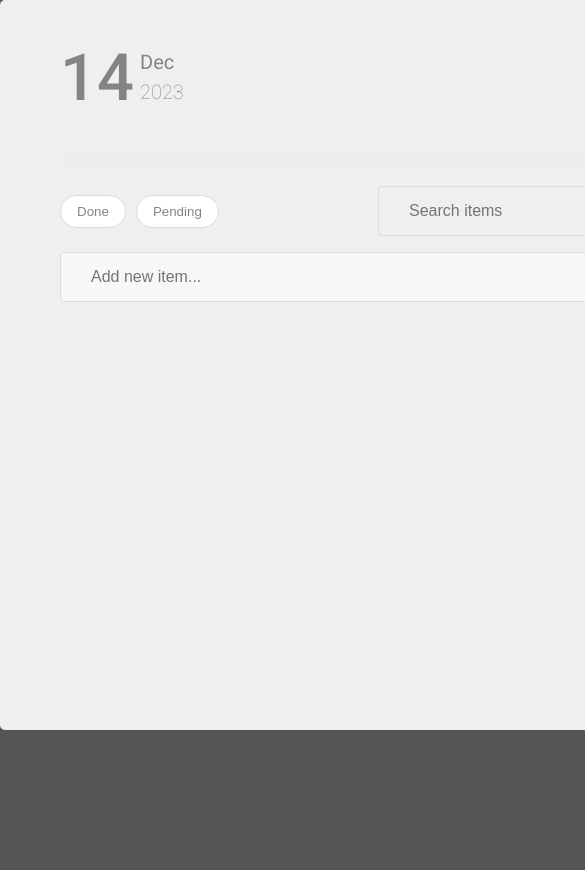
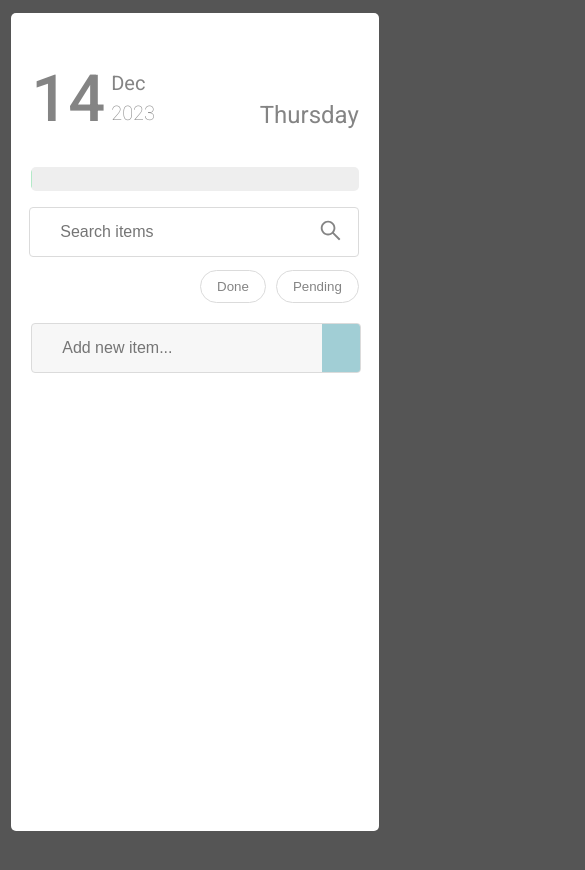
Before and after one commit to sizebay/frontend-challenge, a React (Create React App) app: page / in a window 390 px wide. Shown: the top 870 px of the page, 585 px wide, since content can reach past the window. After the commit the page ends 844 px from the top, so only its background shows below. Built offline with nearby package versions, Linux system fonts and the light colour scheme; data requests are answered from the project's data file; some icons are missing.

Commit message:
style: general corrections

```diff
--- a/src/components/FilterButtons/index.tsx
+++ b/src/components/FilterButtons/index.tsx
@@ -5,7 +5,6 @@ import { FilterType } from "../../types/ITasks";
 
 const ButtonFilter = styled.button<ButtonProps>`
   padding: 8px 16px;
-  margin-right: 10px;
   cursor: pointer;
   background-color: ${(props) => (props.active ? "#F7F7F8" : "#FFFFFF")};
   color: ${(props) => (props.active ? "#4DA6B3" : "#848484")};
@@ -21,7 +20,14 @@ const FilterContainer = styled.div`
   flex-direction: row;
   align-items: center;
   height: 40px;
+  gap: 10px;
   bottom: 0;
+
+  @media screen and (max-width: 768px) {
+    order: 2 !important;
+    justify-content: right;
+    width: 100%;
+  }
 `;
 
 interface ButtonProps {
--- a/src/components/Header/styles.ts
+++ b/src/components/Header/styles.ts
@@ -5,6 +5,10 @@ export const HeaderContainer = styled.div`
   display: flex;
   overflow: hidden;
   position: relative;
+
+    @media screen and (max-width: 768px) {
+      margin-top: 3rem
+    }
 `;
 
 export const YearMonthContainer = styled.div`
--- a/src/components/SearchBar/styles.ts
+++ b/src/components/SearchBar/styles.ts
@@ -11,6 +11,11 @@ export const SearchContainer = styled.div`
   transition: all 0.3s ease;
   border: 1px solid var(--grey-light);
   border-radius: 4px;
+
+  @media screen and (max-width: 768px) {
+    order: 1!important;
+    width: 100%;
+  }
 `;
 
 export const SearchInput = styled.input`
--- a/src/components/TasksList/Task/index.tsx
+++ b/src/components/TasksList/Task/index.tsx
@@ -53,7 +53,9 @@ const Task = ({ data, onRemove }: Props) => {
         onClick={editTask}
         contentEditable={true}
         onInput={handleDescriptionChange}
-        taskStyle={editNotActive ? "var(--grey)" : "var(--white)"}
+        taskStyle={
+          editNotActive ? "var(--grey)" : "var(--white)" || editNotActive
+        }
       >
         <TaskCard>
           <DescriptionText>{description}</DescriptionText>
--- a/src/components/TasksList/Task/styles.ts
+++ b/src/components/TasksList/Task/styles.ts
@@ -5,7 +5,7 @@ interface TaskContainerProps {
 }
 
 export const TaskContainer = styled.div<TaskContainerProps>`
-  border: 1px solid var(--grey-dark);
+  border: 1px solid var(--grey-light);
   background-color: ${(props) => props.taskStyle};
   border-radius: 8px;
   color: var(--grey-dark);
--- a/src/components/TasksList/styles.ts
+++ b/src/components/TasksList/styles.ts
@@ -22,12 +22,22 @@ export const SecaoCard = styled.section`
   ::-webkit-scrollbar-thumb:hover {
     background: #555;
   }
+
+  @media screen and (max-width: 768px) {
+     width: 100%;
+  }
+
 `;
 
 export const NoResultsMessage = styled.span`
   text-align: left;
   display: flex;
   color: var(--grey-dark);
+
+  @media screen and (max-width: 768px) {
+    font-size: 15px;
+    display: unset;
+  }
 `;
 export const ClearSearchButton = styled.span`
   padding: 0px 4px 0px 4px;
--- a/src/index.css
+++ b/src/index.css
@@ -22,8 +22,28 @@ body {
   position: relative;
   z-index: 0;
   background-color: var(--grey-darker);
+  display: flex !important;
+}
+
+html,
+body {
+  height: 100%;
+  margin: 0;
+}
+
+html,
+#szb-app-root {
+  display: flex;
+  justify-content: center;
+  align-items: center;
 }
 
 code {
   font-family: source-code-pro, Menlo, Monaco, Consolas, 'Courier New', monospace;
 }
+
+@media screen and (max-width: 768px) {
+  body {
+    height: auto !important;
+  }
+}
--- a/src/pages/styles.ts
+++ b/src/pages/styles.ts
@@ -4,13 +4,20 @@ export const Container = styled.main`
   text-align: center;
   width: 800px;
   height: 650px;
-  margin: 0 auto 300px;
-  background-color: #efefef;
+  margin: 0;
+  background-color: #ffffff;
   padding: 40px 60px;
   border-radius: 5px;
   gap: 1rem;
   display: flex;
   flex-direction: column;
+
+  @media screen and (max-width: 768px) {
+    height: 97vh;
+    width: 84vw;
+    margin: 0px;
+    padding: 0px 20px;
+  }
 `;
 
 export const Logo = styled.img`
@@ -32,6 +39,11 @@ export const Header = styled.div`
 export const Filter = styled.div`
   display: flex;
   flex-direction: row;
-  align-items: center;
+  align-items: end;
   justify-content: space-between;
+
+  @media screen and (max-width: 768px) {
+    flex-direction: column;
+    gap: 10px;
+  }
 `;
```
